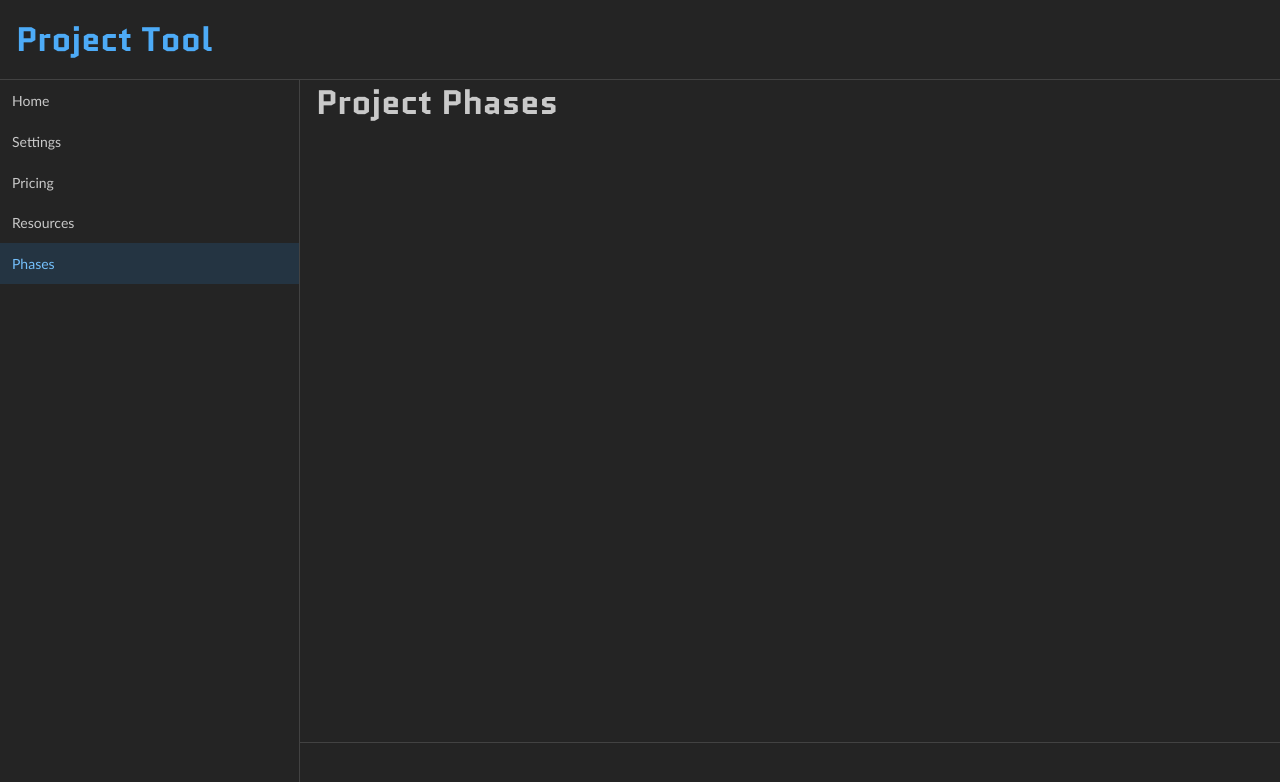
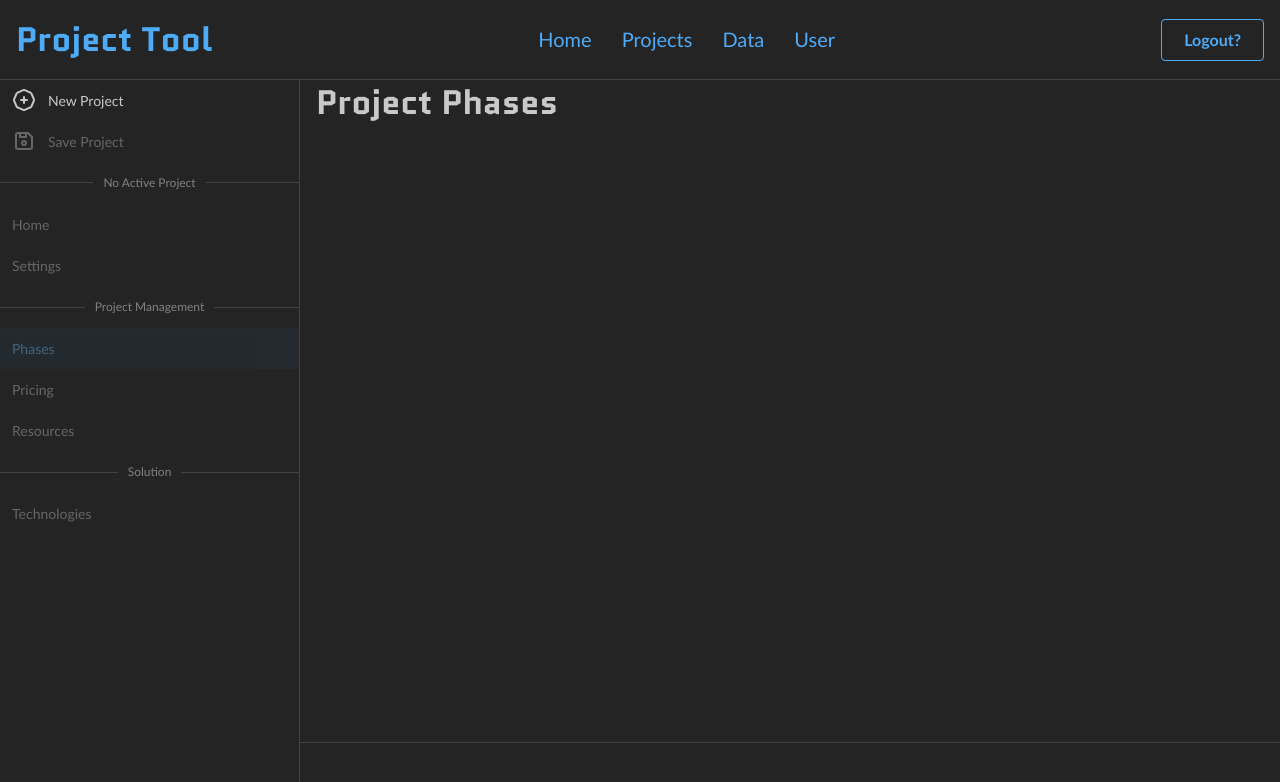
Before and after one commit to hcollin/projecttool, a React (Vite) app in the folder apps/ui/projecttoolui/: page /project/phases in a window 1280 px wide. Shown: the top 782 px of the page. Built offline with nearby package versions, Linux system fonts and the light colour scheme.

Commit message:
Selected Valtio as State Management solution

```diff
--- /dev/null
+++ b/apps/ui/projecttoolui/src/components/MainHeader/MainHeader.tsx
@@ -0,0 +1,43 @@
+import { Flex, Title, Box, Button } from "@mantine/core";
+import AnchorLink from "../AnchorLink/AnchorLink";
+
+
+
+const MainHeader = () => {
+
+    const linkStyle: React.CSSProperties = {
+        margin: '0 15px',
+        fontSize: "1.25rem"
+    };
+
+    return (
+        <Flex align="center" justify="space-between" h="100%" px="md">
+            <AnchorLink to="/">
+                <Title order={1}>Project Tool</Title>
+            </AnchorLink>
+
+            <Box>
+                <AnchorLink to="/" style={linkStyle}>
+                    Home
+                </AnchorLink>
+                <AnchorLink to="/project" style={linkStyle}>
+                    Projects
+                </AnchorLink>
+                <AnchorLink to="/" style={linkStyle}>
+                    Data
+                </AnchorLink>
+                <AnchorLink to="/" style={linkStyle}>
+                    User
+                </AnchorLink>
+            </Box>
+
+            <Box>
+                <Button variant="outline" size="md">
+                    Logout?
+                </Button>
+            </Box>
+        </Flex>
+    );
+};
+
+export default MainHeader;
--- /dev/null
+++ b/apps/ui/projecttoolui/src/components/NavLinkConfirm/NavLinkConfirm.tsx
@@ -0,0 +1,53 @@
+import { Button, Card, Flex, Modal, NavLink, NavLinkProps, Text } from "@mantine/core";
+import { useState } from "react";
+
+interface INavLinkConfirmProps extends NavLinkProps {
+    confirmMessage: string;
+    skipConfirmation?: boolean;
+}
+
+const NavLinkConfirm = (props: INavLinkConfirmProps) => {
+    const { confirmMessage, onClick, skipConfirmation, ...navLinkProps } = props;
+    const [modelOpen, setModelOpen] = useState<boolean>(false);
+
+    return (
+        <>
+            <Modal opened={modelOpen} onClose={() => setModelOpen(false)} withCloseButton={false}>
+                <Card>
+                    <Text>{confirmMessage}</Text>
+
+                    <Flex justify="flex-end" gap="md" mt="md">
+                        <Button variant="outline" onClick={() => setModelOpen(false)}>
+                            Cancel
+                        </Button>
+                        <Button
+                            onClick={(e) => {
+                                setModelOpen(false);
+                                if (onClick) {
+                                    onClick(e);
+                                }
+                            }}
+                        >
+                            Confirm
+                        </Button>
+                    </Flex>
+                </Card>
+            </Modal>
+            <NavLink
+                {...navLinkProps}
+                onClick={(e) => {
+                    if (skipConfirmation === true) {
+                        if (onClick) {
+                            onClick(e);
+                        }
+                        return;
+                    }
+                    e.preventDefault();
+                    setModelOpen(true);
+                }}
+            />
+        </>
+    );
+};
+
+export default NavLinkConfirm;
--- a/apps/ui/projecttoolui/src/components/ProjectShell/ProjectShell.tsx
+++ b/apps/ui/projecttoolui/src/components/ProjectShell/ProjectShell.tsx
@@ -1,8 +1,25 @@
-import { AppShell, Flex, NavLink, Stack, Title } from "@mantine/core";
+// IMPORT: General Libraries
+import { AppShell, Divider, NavLink } from "@mantine/core";
 import { Link } from "@tanstack/react-router";
-import AnchorLink from "../AnchorLink/AnchorLink";
+import { useSnapshot } from "valtio";
+
+// IMPORT: Custom Components
+import MainHeader from "../MainHeader/MainHeader";
+
+// IMPORT: Stores & Actions
+import activeProjectStore from "../../stores/activeproject/activeProjectStore";
+import { actionCreateNewProject, actionSaveActiveProject } from "../../stores/activeproject/activeProjectActions";
+
+// IMPORT: Icons
+import { IconDeviceFloppy, IconOctagonPlus } from "@tabler/icons-react";
+
+// IMPORT: Styles
+import "./project-shell.css";
+import NavLinkConfirm from "../NavLinkConfirm/NavLinkConfirm";
 
 const ProjectShell = (props: { children: React.ReactNode }) => {
+    const aps = useSnapshot(activeProjectStore);
+
     return (
         <AppShell
             padding={0}
@@ -21,19 +38,40 @@ const ProjectShell = (props: { children: React.ReactNode }) => {
             }}
         >
             <AppShell.Header>
-				<Flex align="center" justify="space-between" h="100%" px="md">
-					<AnchorLink to="/">
-						<Title order={1}>Project Tool</Title>
-					</AnchorLink>
-				</Flex>
+                <MainHeader />
             </AppShell.Header>
 
             <AppShell.Navbar className="project-navbar">
-				<NavLink label="Home" component={Link} to="/project/dashboard" />
-				<NavLink label="Settings" component={Link} to="/project/settings" />
-				<NavLink label="Pricing" component={Link} to="/project/pricing" />
-				<NavLink label="Resources" component={Link} to="/project/resources" />
-				<NavLink label="Phases" component={Link} to="/project/phases" />
+                <NavLinkConfirm
+                    label="New Project"
+                    confirmMessage="Are you sure you want to create a new project?"
+                    skipConfirmation={aps.unsavedChanges === false}
+                    onClick={() => {
+                        actionCreateNewProject();
+                    }}
+                    leftSection={<IconOctagonPlus />}
+                />
+
+                <NavLink
+                    label="Save Project"
+                    disabled={!aps.unsavedChanges}
+                    leftSection={<IconDeviceFloppy />}
+                    onClick={() => {
+                        actionSaveActiveProject();
+                    }}
+                />
+
+                <Divider label={aps.project ? aps.project.name : "No Active Project"} labelPosition="center" my="sm" />
+                <NavLink label="Home" component={Link} to="/project/dashboard" disabled={!aps.project} />
+                <NavLink label="Settings" component={Link} to="/project/settings" disabled={!aps.project} />
+
+                <Divider label="Project Management" labelPosition="center" my="sm" />
+                <NavLink label="Phases" component={Link} to="/project/phases" disabled={!aps.project} />
+                <NavLink label="Pricing" component={Link} to="/project/pricing" disabled={!aps.project} />
+                <NavLink label="Resources" component={Link} to="/project/resources" disabled={!aps.project} />
+
+                <Divider label="Solution" labelPosition="center" my="sm" />
+                <NavLink label="Technologies" component={Link} to="/project/technology" disabled={!aps.project} />
             </AppShell.Navbar>
 
             <AppShell.Main className="main-content">{props.children}</AppShell.Main>
--- /dev/null
+++ b/apps/ui/projecttoolui/src/components/ProjectShell/project-shell.css
@@ -0,0 +1,5 @@
+
+
+div.project-shell {
+
+}
--- /dev/null
+++ b/apps/ui/projecttoolui/src/routes/project/technology.tsx
@@ -0,0 +1,19 @@
+import { createFileRoute } from '@tanstack/react-router'
+import ProjectShell from '../../components/ProjectShell/ProjectShell'
+import { Container, Title } from '@mantine/core'
+
+export const Route = createFileRoute('/project/technology')({
+  component: ProjectTechnologyComponent,
+})
+
+function ProjectTechnologyComponent() {
+
+
+  return (
+    <ProjectShell>
+      <Container size="xl">
+        <Title order={1}>Project Technology</Title>
+      </Container>
+    </ProjectShell>
+  )
+}
--- /dev/null
+++ b/apps/ui/projecttoolui/src/stores/activeproject/activeProjectActions.ts
@@ -0,0 +1,30 @@
+import { IProject } from "common/projecttoolmodels/dist";
+import activeProjectStore from "./activeProjectStore";
+
+
+/**
+ * Create a new unsaved project and set it as the active project.
+ * @returns The newly created unsaved project.
+ */
+export function actionCreateNewProject(): IProject {
+    const p: IProject = {
+        guid: "new-unsaved-project",
+        name: "New Project",
+        organizationId: "default-organization",
+        teams: [],
+    };
+
+    activeProjectStore.project = p;
+    activeProjectStore.unsavedChanges = true;
+
+    return p;
+}
+
+
+
+export function actionSaveActiveProject(): void {
+    if (activeProjectStore.project) {
+        activeProjectStore.unsavedChanges = false;
+    }
+
+}
--- /dev/null
+++ b/apps/ui/projecttoolui/src/stores/activeproject/activeProjectStore.ts
@@ -0,0 +1,14 @@
+import { IProject } from "common/projecttoolmodels/dist";
+import { proxy } from "valtio";
+
+interface IActiveProjectStore {
+    project: IProject | null;
+    unsavedChanges: boolean;
+}
+
+const activeProjectStore = proxy<IActiveProjectStore>({
+    project: null,
+    unsavedChanges: false,
+});
+
+export default activeProjectStore;
```
Also changed, not shown: apps/ui/projecttoolui/package.json (+8 -7 lines), apps/ui/projecttoolui/src/routeTree.gen.ts (+21 -0 lines), 2 other files (tests, documents, lock files or other folders). Lines whose indentation alone changed are shown as unchanged.
